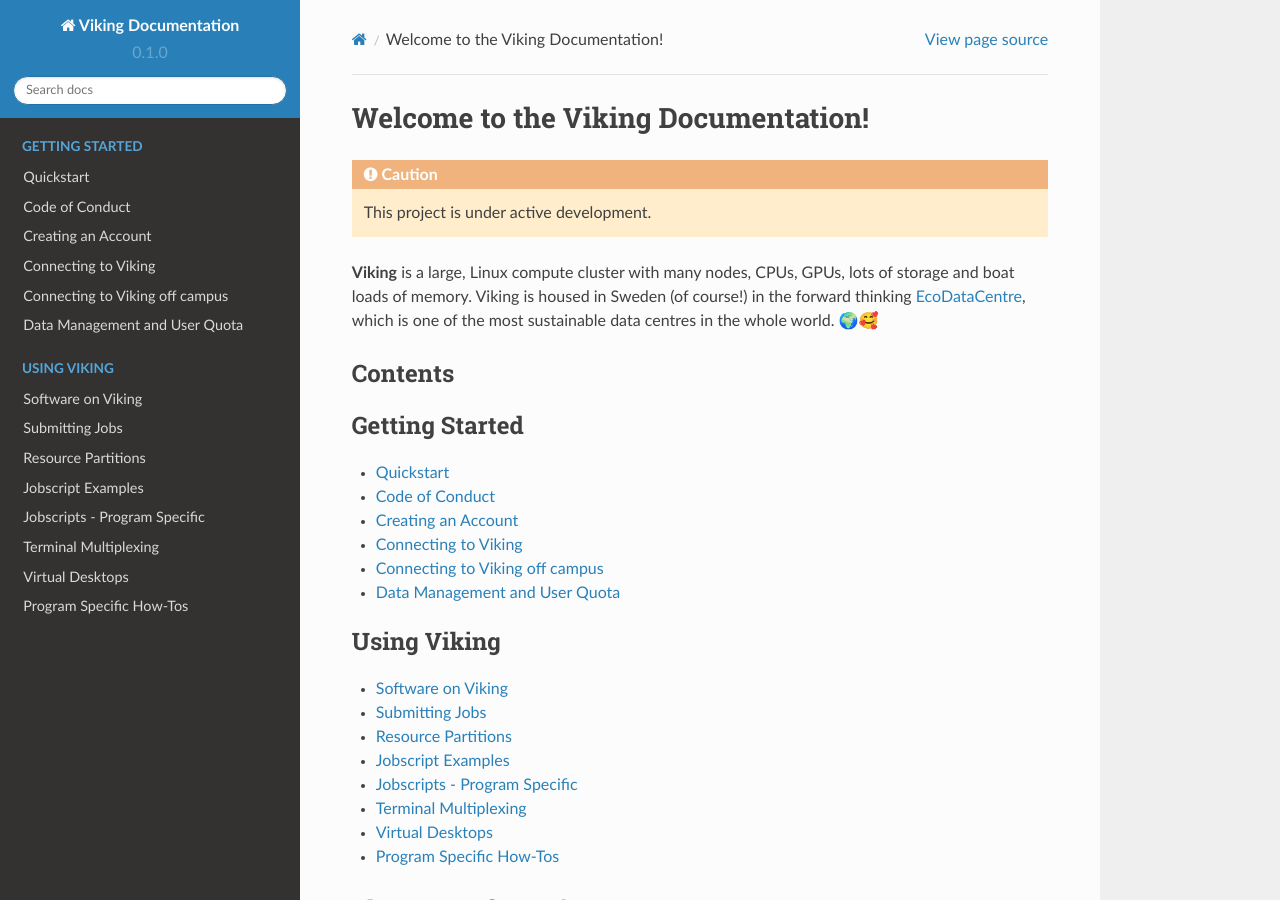
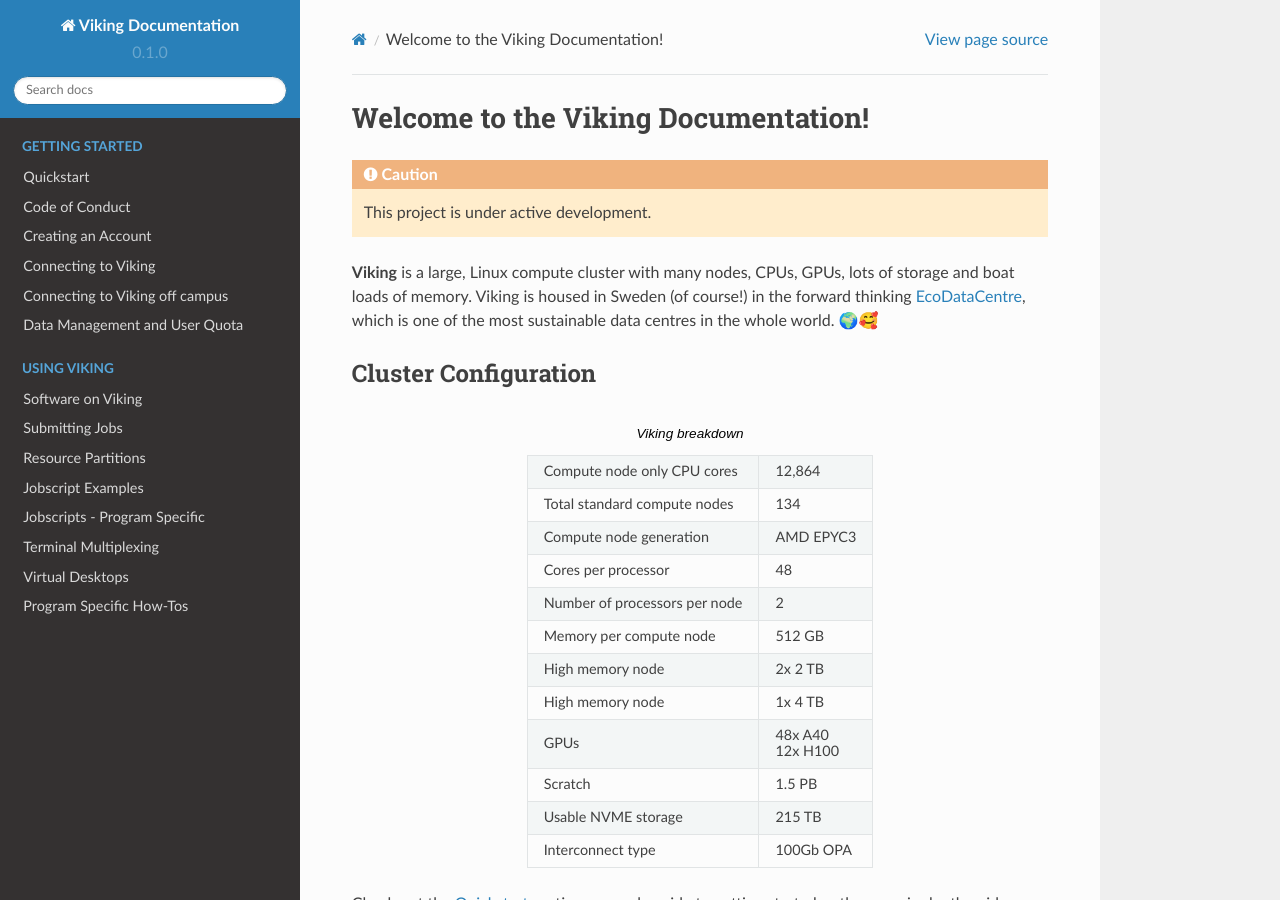
Before and after one commit to university-of-york/research-it-documentation, a Sphinx documentation site: the page built from docs/source/index.rst, in a window 1280 px wide and 900 px high. Built offline with Sphinx 7.4.7 and the Read the Docs theme 2.0.0, drawn with Linux system fonts in a browser that asks for light colours; some of the changed lines change nothing that is shown.

Commit message:
hide the TOC from inside the index.html

```diff
--- a/docs/source/index.rst
+++ b/docs/source/index.rst
@@ -7,14 +7,11 @@
 
    This project is under active development.
 
-**Viking** is a large, Linux compute cluster with many nodes, CPUs, GPUs, lots of storage and boat loads of memory. Viking is housed in Sweden (of course!) in the forward thinking `EcoDataCentre <https://ecodatacenter.tech/>`_, which is one of the most sustainable data centres in the whole world. 🌍🥰
-
-Contents
---------
 
 .. toctree::
    :maxdepth: 1
    :caption: Getting Started
+   :hidden:
 
    quickstart
    code-of-conduct
@@ -26,6 +23,7 @@
 .. toctree::
    :maxdepth: 1
    :caption: Using Viking
+   :hidden:
 
    software-on-viking
    submitting-jobs
@@ -35,6 +33,9 @@
    terminal-multiplexing
    virtual-desktops
    program-specific-how-tos
+
+
+**Viking** is a large, Linux compute cluster with many nodes, CPUs, GPUs, lots of storage and boat loads of memory. Viking is housed in Sweden (of course!) in the forward thinking `EcoDataCentre <https://ecodatacenter.tech/>`_, which is one of the most sustainable data centres in the whole world. 🌍🥰
 
 Cluster Configuration
 ---------------------
```
